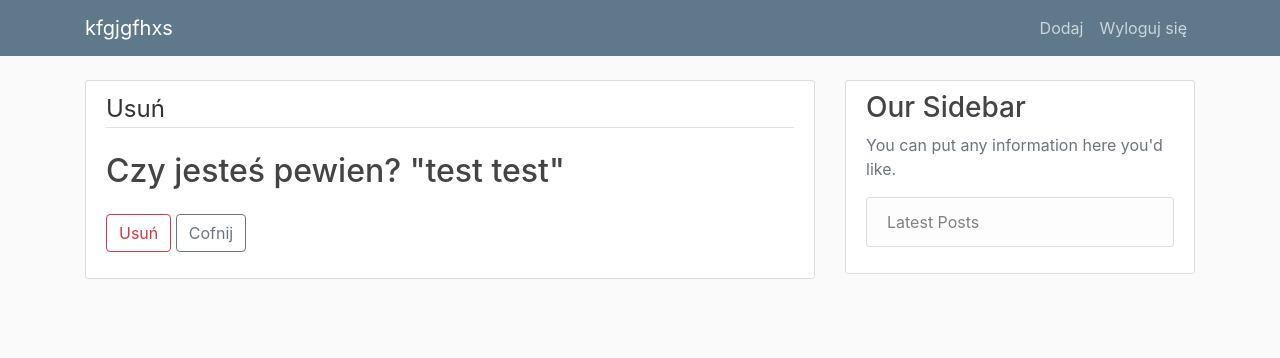
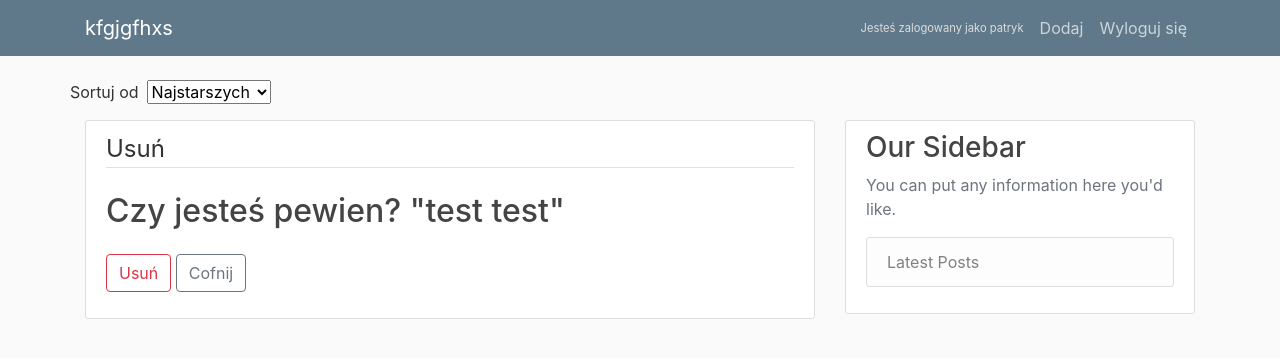
Before and after one commit to patonus/scrsk, a Django app: page /post/1/delete/ in a window 1280 px wide. Shown: the top 358 px of the page. Run offline with Django 3.2, Linux system fonts and the light colour scheme; a user stored in the database is signed in; data comes from the database, SQL or seed files in the repository; both versions use the stored data as it was after the commit; some libraries are stand-ins or nearby versions.

Commit message:
Added sorting posts by date in ascending order
+ added information about logged in user in home page

```diff
--- a/blog/static/blog/main.css
+++ b/blog/static/blog/main.css
@@ -82,3 +82,8 @@ a.article-title:hover {
 .account-heading {
   font-size: 2.5rem;
 }
+
+.logged-in-user-info {
+  color: #dddddd;
+  font-size: 0.7em;
+}
--- a/blog/templates/blog/index.html
+++ b/blog/templates/blog/index.html
@@ -30,8 +30,9 @@
 
             </div>
             <!-- Navbar Right Side -->
-            <div class="navbar-nav">
+            <div class="navbar-nav align-items-center">
               {% if user.is_authenticated %}
+                <span class="logged-in-user-info mx-2">Jesteś zalogowany jako {{ user.username }}</span>
                 <a class="nav-item nav-link" href="{% url 'post-create' %}">Dodaj</a>
                 <a class="nav-item nav-link" href="{% url 'logout' %}">Wyloguj się</a>
 
@@ -45,6 +46,13 @@
       </nav>
     </header>
     <main role="main" class="container">
+      <div class="row my-3">
+        <span class="pr-2">Sortuj od</span>
+        <select onchange="onSortingTypeChange(this)">
+          <option value="date_descending"{% if descending_dates %} selected{% endif %}>Najnowszych</option>
+          <option value="date_ascending"{% if not descending_dates %} selected{% endif %}>Najstarszych</option>
+        </select>
+      </div>
       <div class="row">
         <div class="col-md-8">
           {% if messages %}
@@ -76,5 +84,17 @@
     <script src="https://code.jquery.com/jquery-3.2.1.slim.min.js" integrity="sha384-KJ3o2DKtIkvYIK3UENzmM7KCkRr/rE9/Qpg6aAZGJwFDMVNA/GpGFF93hXpG5KkN" crossorigin="anonymous"></script>
     <script src="https://cdnjs.cloudflare.com/ajax/libs/popper.js/1.12.9/umd/popper.min.js" integrity="sha384-ApNbgh9B+Y1QKtv3Rn7W3mgPxhU9K/ScQsAP7hUibX39j7fakFPskvXusvfa0b4Q" crossorigin="anonymous"></script>
     <script src="https://maxcdn.bootstrapcdn.com/bootstrap/4.0.0/js/bootstrap.min.js" integrity="sha384-JZR6Spejh4U02d8jOt6vLEHfe/JQGiRRSQQxSfFWpi1MquVdAyjUar5+76PVCmYl" crossorigin="anonymous"></script>
+
+    <script>
+    function onSortingTypeChange(node) {
+      const descendingOrder = 0;
+      if (node.selectedIndex == descendingOrder) {
+        location.href = "{% url 'blog-home' %}";
+      }
+      else {
+        location.href = "{% url 'blog-home-oldest-first' %}";
+      }
+    }
+    </script>
 </body>
 </html>
--- a/blog/urls.py
+++ b/blog/urls.py
@@ -10,6 +10,7 @@
 
 urlpatterns = [
     path('', PostListView.as_view(), name='blog-home'),
+    path('oldest-first/', PostListView.as_view(ordering=['date_posted']), name='blog-home-oldest-first'),
     path('post/<int:pk>/', PostDetailView.as_view(), name='post-detail'),
     path('post/new/', PostCreateView.as_view(), name='post-create'),
     path('post/<int:pk>/update/', PostUpdateView.as_view(), name='post-update'),
--- a/blog/views.py
+++ b/blog/views.py
@@ -11,18 +11,16 @@ from django.views.generic import (
 from .models import Post
 
 
-def home(request):
-    context = {
-        'posts': Post.objects.all()
-    }
-    return render(request, 'blog/home.html', context)
-
-
 class PostListView(ListView):
     model = Post
     template_name = 'blog/home.html'
     context_object_name = 'posts'
     ordering = ['-date_posted']
+
+    def get_context_data(self, **kwargs):
+        context = super().get_context_data(**kwargs)
+        context['descending_dates'] = self.ordering[0] == '-date_posted'
+        return context
 
 
 class PostDetailView(DetailView):
--- a/users/templates/users/register.html
+++ b/users/templates/users/register.html
@@ -14,7 +14,7 @@
         </form>
         <div class="border-top pt-3">
             <small class="text-muted">
-                Masz konto? <a class="ml-2" href="#">Zaloguj się</a>
+                Masz konto? <a class="ml-2" href="{% url 'login' %}">Zaloguj się</a>
             </small>
         </div>
     </div>
```
Also changed, not shown: db.sqlite3.
